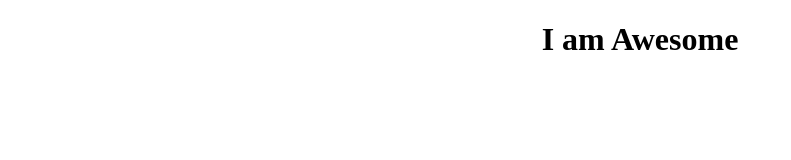
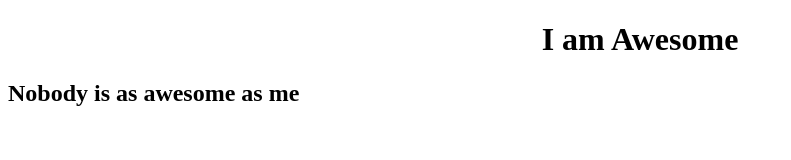
Before and after one commit to Dan12/Dan12.github.io, a plain HTML site: page index.html in a window 1280 px wide. Shown: the whole page, without its empty margins (0-791 px from the left). Drawn offline with Linux system fonts and the light colour scheme.

Commit message:
Added sub-header

```diff
--- a/index.html
+++ b/index.html
@@ -10,5 +10,6 @@
 </head>
 <body>
 <h1>I am Awesome</h1>
+<h2>Nobody is as awesome as me</h2>
 </body>
 </html>
```
